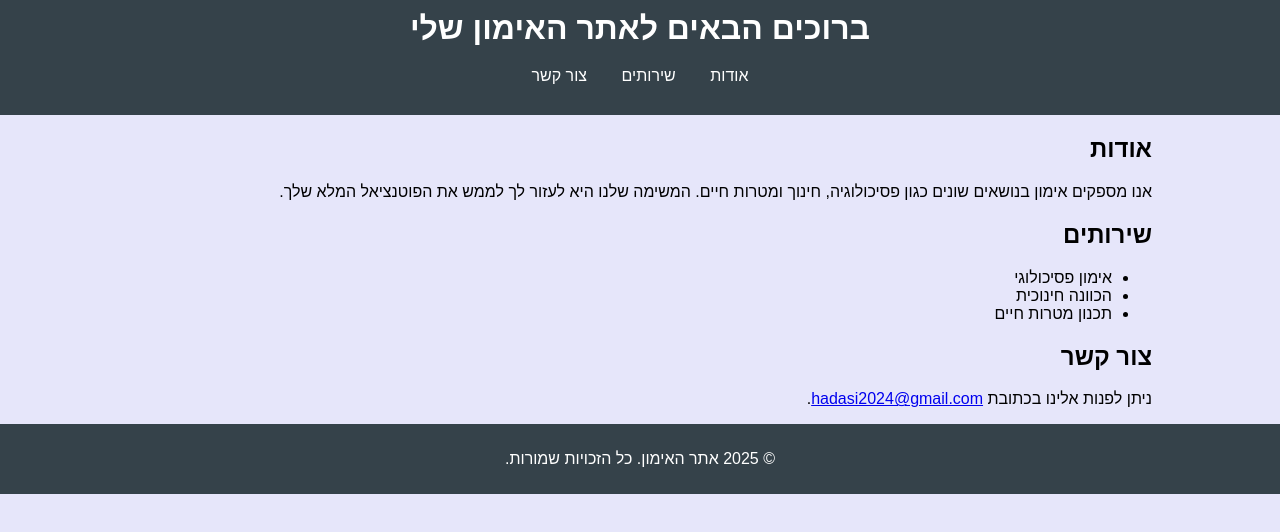
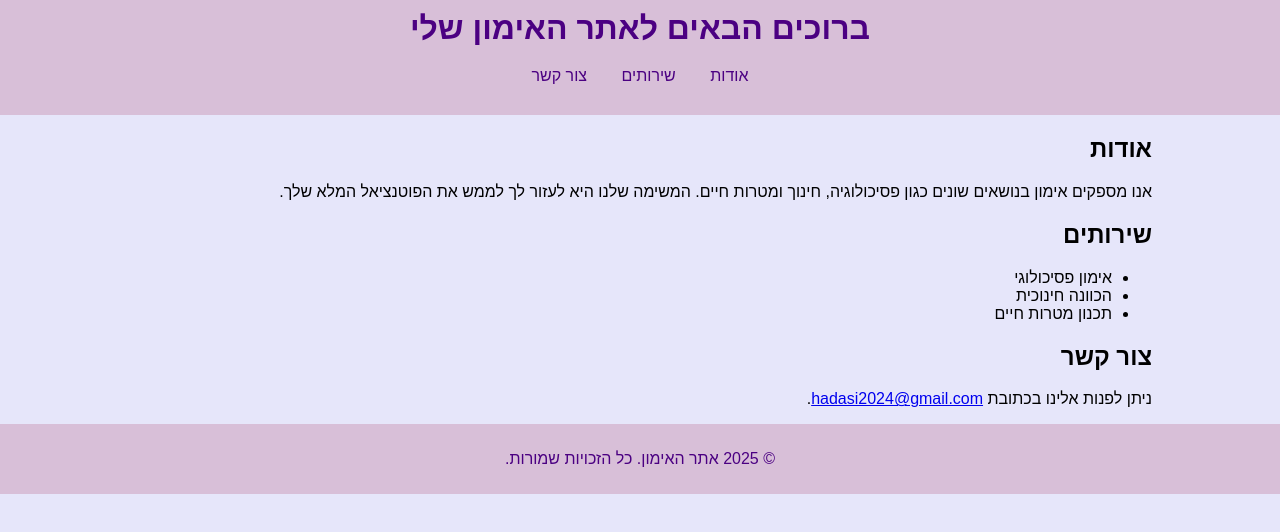
Before and after one commit to hadasiR/coachsight, a plain HTML site: page static-website/index.html in a window 1280 px wide. Drawn offline with Linux system fonts and the light colour scheme.

Commit message:
change colour2

```diff
--- a/static-website/styles/style.css
+++ b/static-website/styles/style.css
@@ -5,8 +5,8 @@ body {
 }
 
 header {
-    background: #35424a;
-    color: #ffffff;
+    background: #d8bfd8; /* Light purple */
+    color: #4b0082; /* Indigo for contrast */
     padding: 10px 0;
     text-align: center;
 }
@@ -20,13 +20,13 @@ nav {
 }
 
 nav a {
-    color: #ffffff;
+    color: #4b0082; /* Indigo for links */
     text-decoration: none;
     padding: 10px 15px;
 }
 
 nav a:hover {
-    background: #e8491d;
+    background: #dda0dd; /* Plum for hover effect */
 }
 
 .container {
@@ -36,8 +36,8 @@ nav a:hover {
 }
 
 footer {
-    background: #35424a;
-    color: #ffffff;
+    background: #d8bfd8; /* Light purple */
+    color: #4b0082; /* Indigo for contrast */
     text-align: center;
     padding: 10px 0;
     position: relative;
```
